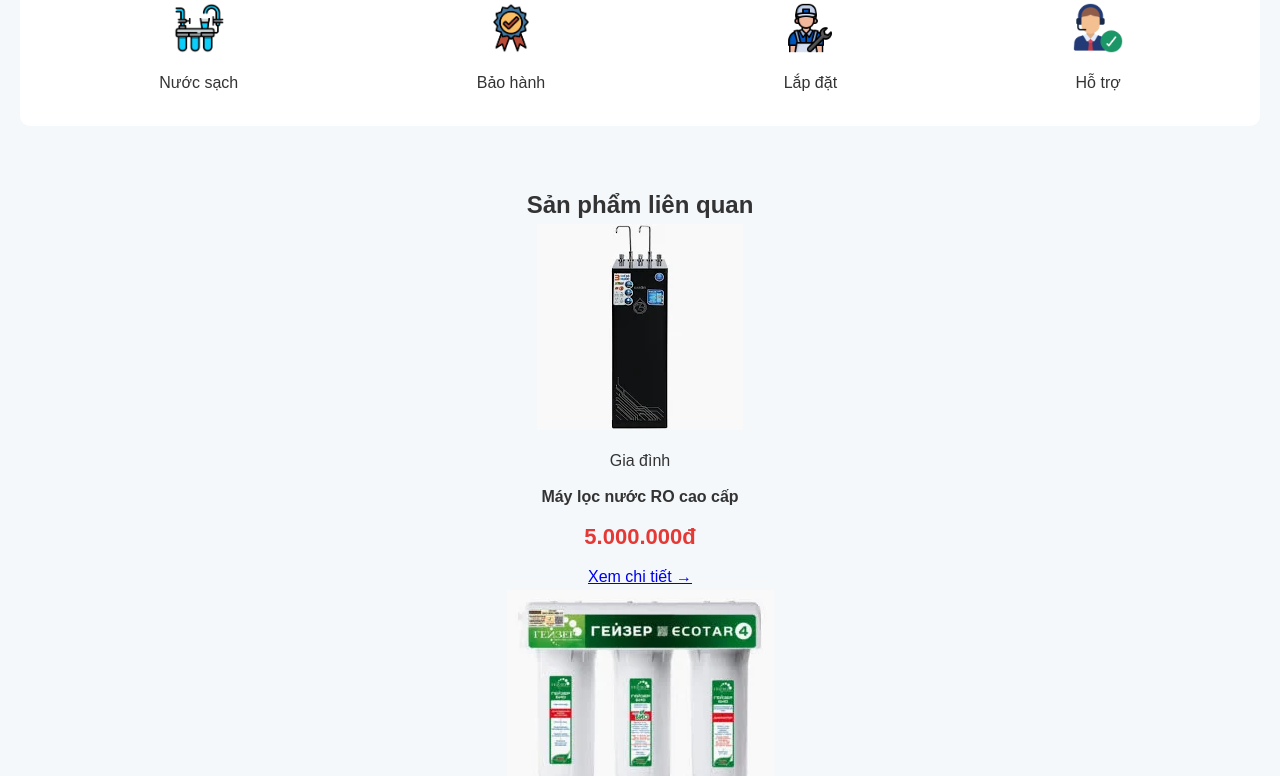
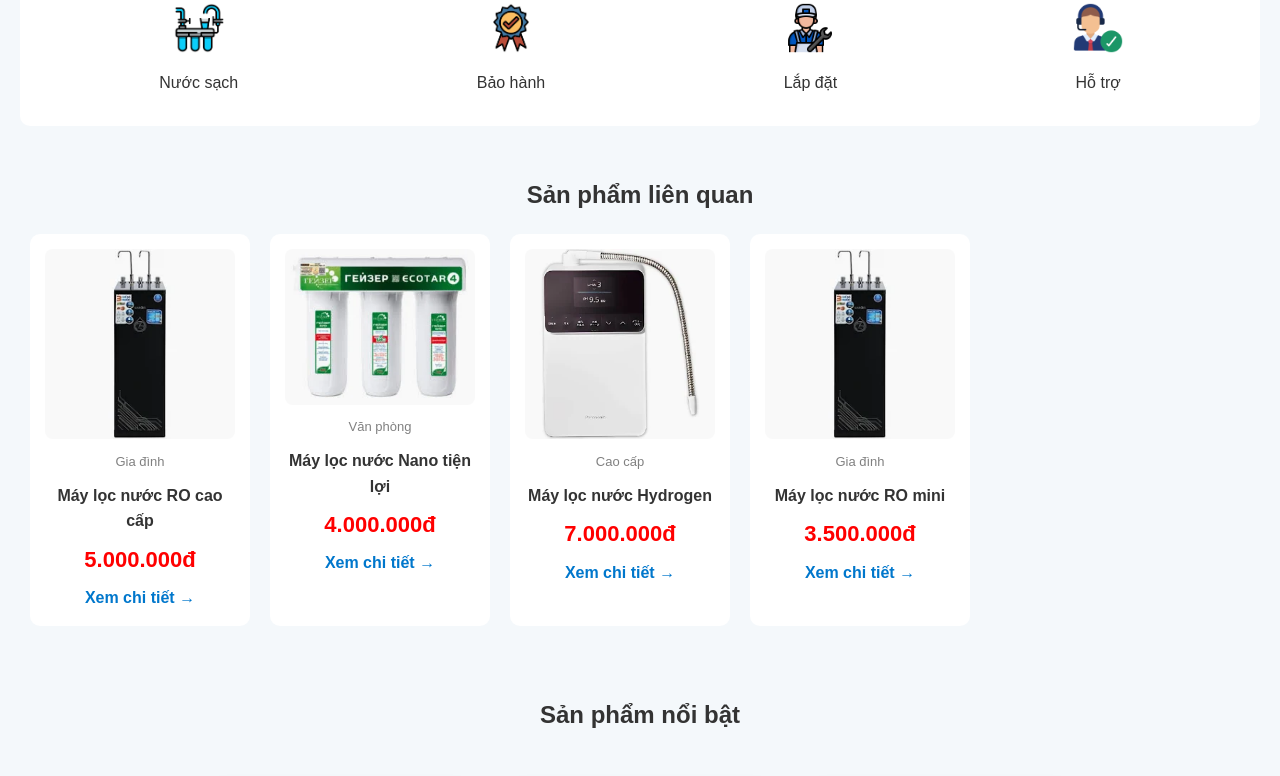
Before and after one commit to TranMinhBao672/Shop-ban-may-loc-nuoc, a plain HTML site: page index.html in a window 1280 px wide. Shown: the part 810-1586 px from the top of the page. Drawn offline with Linux system fonts and the light colour scheme.

Commit message:
Update style.css

```diff
--- a/CSS/style.css
+++ b/CSS/style.css
@@ -549,3 +549,59 @@ details p {
 .icon-item:hover {
     transform: translateY(-5px);
 }
+
+.related-section {
+    padding: 30px;
+}
+
+.related-section h2 {
+    margin-bottom: 20px;
+}
+
+.related-list {
+    display: flex;
+    gap: 20px;
+    flex-wrap: wrap;
+}
+
+.related-card {
+    background: white;
+    width: 220px;
+    padding: 15px;
+    border-radius: 10px;
+    transition: 0.3s;
+    position: relative;
+}
+
+.related-card img {
+    width: 100%;
+    border-radius: 8px;
+}
+
+.related-card .category {
+    font-size: 13px;
+    color: gray;
+    margin-top: 5px;
+}
+
+.related-card h4 {
+    margin: 5px 0;
+    font-size: 16px;
+}
+
+.related-card .price {
+    color: red;
+    font-weight: bold;
+    margin: 8px 0;
+}
+
+.related-card a {
+    text-decoration: none;
+    color: #0077cc;
+    font-weight: bold;
+}
+
+.related-card:hover {
+    transform: translateY(-5px);
+    box-shadow: 0 5px 15px rgba(0,0,0,0.2);
+}
```
